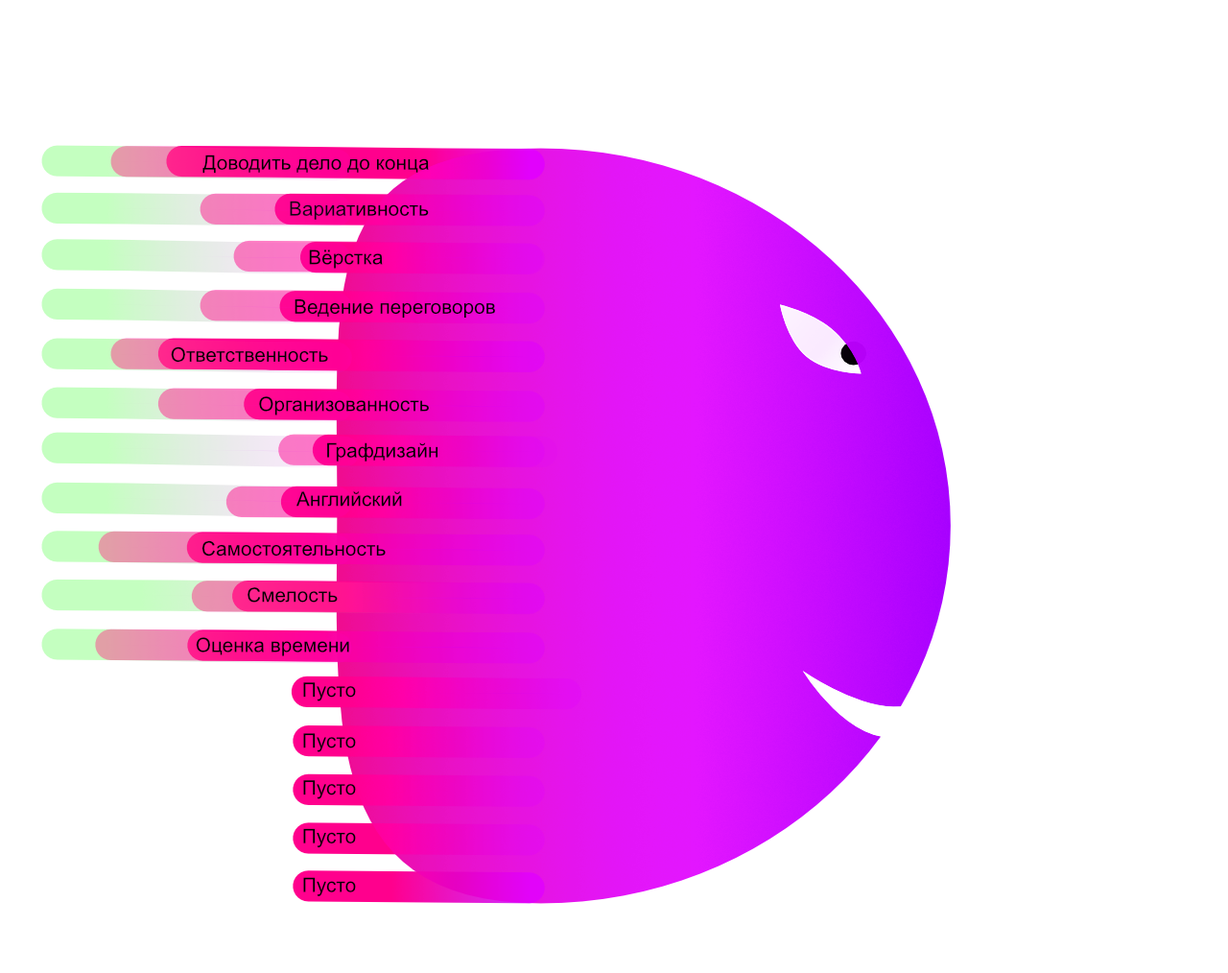
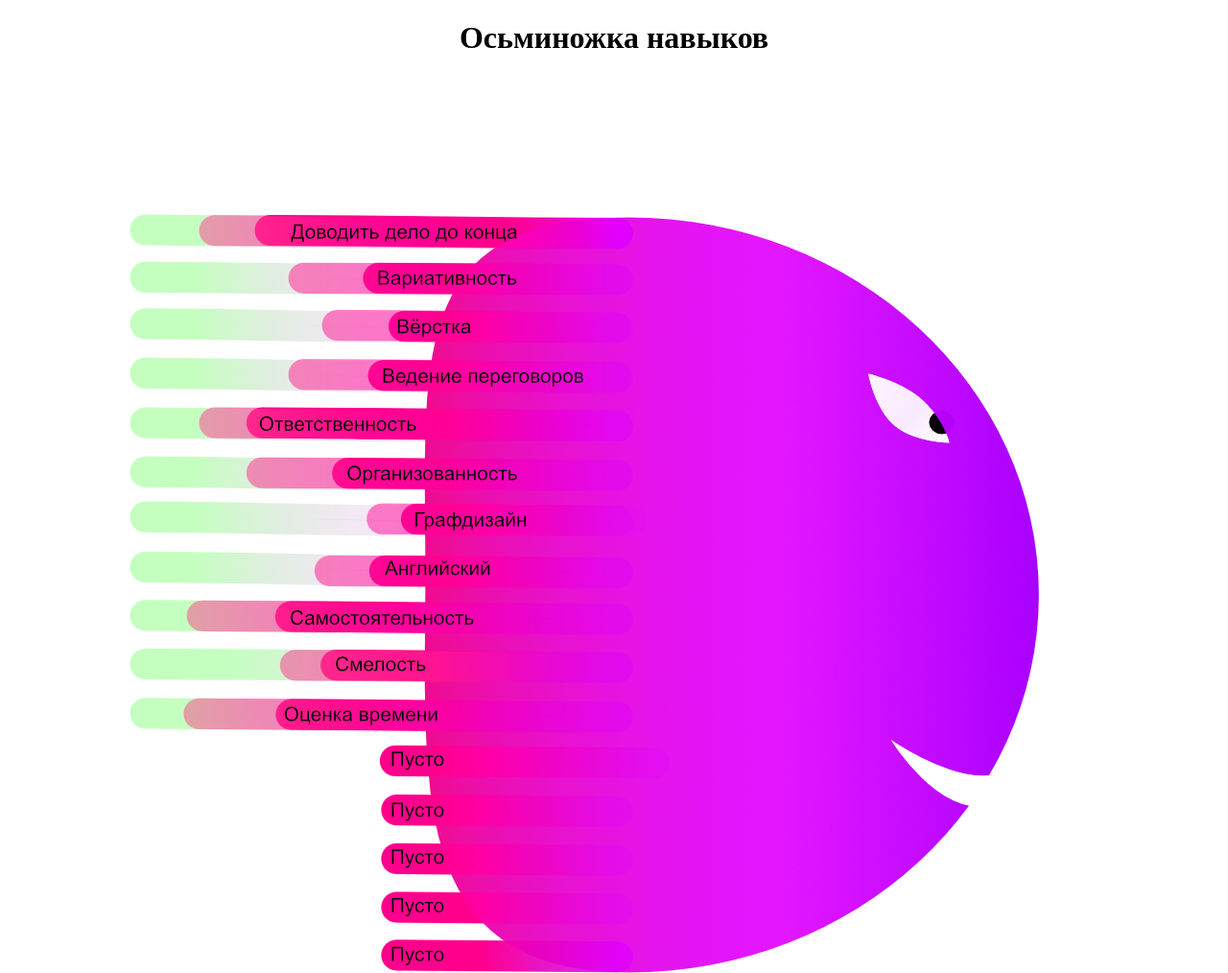
Before and after one commit to HitenG2/skilloctopus, a plain HTML site: page index.html in a window 1280 px wide. Shown: the whole page at 96% size. Drawn offline with Linux system fonts and the light colour scheme.

Commit message:
Файлы для сайта
Update 2.0

```diff
--- a/index.html
+++ b/index.html
@@ -1 +1,12 @@
-<img src="skilloctopus.png" alt="Осьминожка навыков">
+<!DOCTYPE HTML>
+<html>
+ <head>
+  <meta http-equiv="Content-Type" content="text/html; charset=utf-8">
+  <title>Осьминожка навыков</title>
+ </head>
+ <body>
+  <h1 class="center">Осьминожка навыков</h1>
+  <img src="skilloctopus.png" alt="Осьминожка навыков" class="center-img">
+ </body>
+ <link rel="stylesheet" href="style.css" type="text/css"/>
+</html>
--- /dev/null
+++ b/style.css
@@ -0,0 +1,8 @@
+.center {
+  text-align: center
+}
+
+.center-img {
+  display: block;
+  margin: 0 auto;
+}
```
